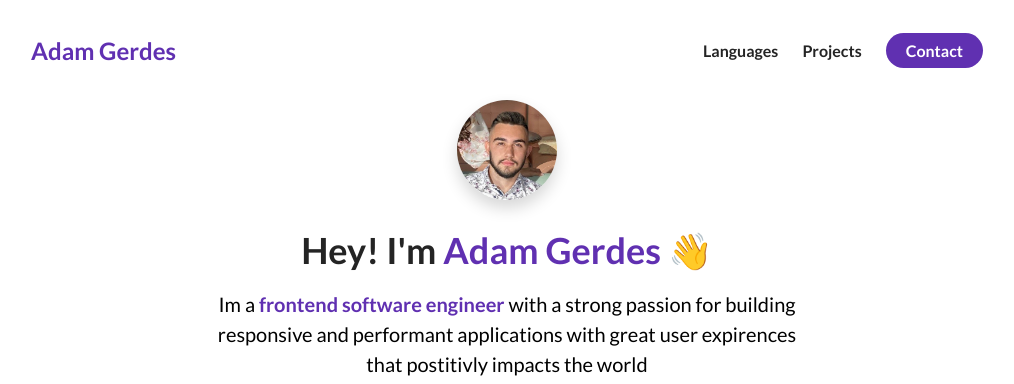
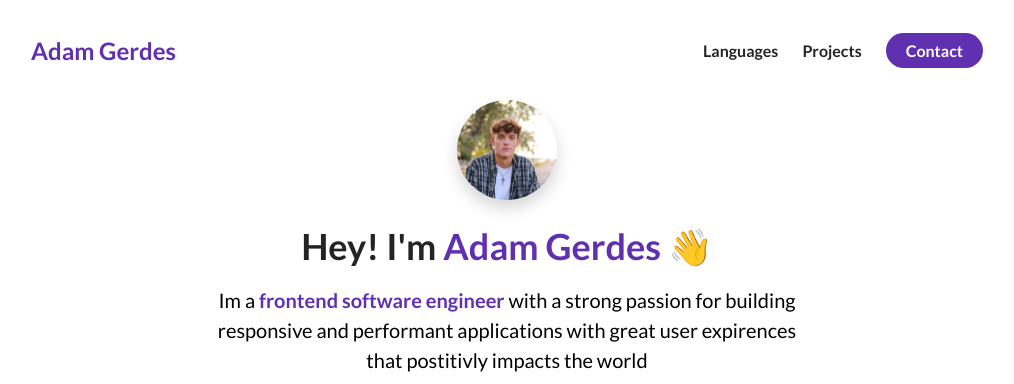
Before and after one commit to adamgerdes/E-Portfolio-1, a plain HTML site: page index.html in a window 1280 px wide. Shown: the top 384 px of the page, without its empty margins (133-1147 px from the left). Drawn offline with Linux system fonts and the light colour scheme.

Commit message:
Updated E-Portfolio Respritory

```diff
--- a/index.html
+++ b/index.html
@@ -40,9 +40,9 @@
           <div class="about-me__info--container">
             <figure class="about-me__picture--mask">
               <img
-                src="./assets/me.jpeg"
+                src="./IMG_8979[63].JPG"
                 class="about-me__picture"
-                alt="Picture of David"
+                alt="Picture of me"
               />
             </figure>
             <h1 class="about-me__info--title">
--- a/styles.css
+++ b/styles.css
@@ -171,7 +171,7 @@ nav {
   border-radius: 50%;
   overflow: hidden;
   box-shadow: 0 8px 16px rgba(0, 0, 0, 0.16);
-  margin-bottom: 28px;
+  margin-bottom: 24px;
   animation: animate-profile-picture 800ms 200ms backwards;
 }
 
```
Also changed, not shown: IMG_8979[63].JPG (added).
